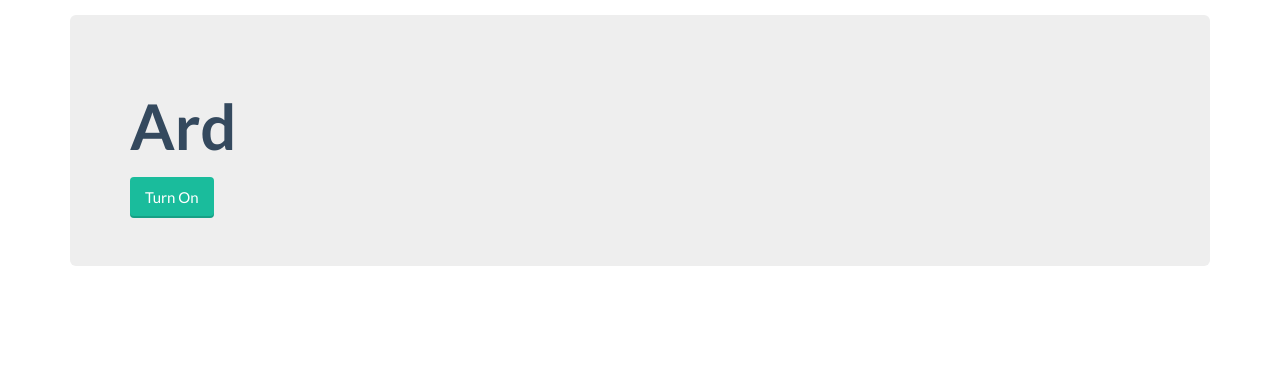
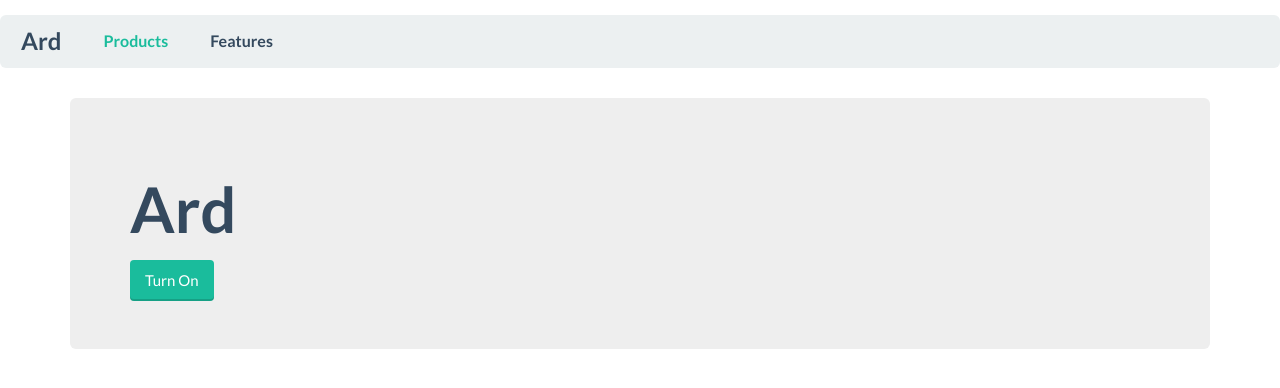
Before and after one commit to vck/ard, a plain HTML site: page index.html in a window 1280 px wide. Drawn offline with Linux system fonts and the light colour scheme.

Commit message:
Added navbar

```diff
--- a/index.html
+++ b/index.html
@@ -21,6 +21,20 @@
     <![endif]-->
   </head>
   <body>
+    <nav class="navbar navbar-default" role="navigation">
+      <div class="navbar-header">
+        <button type="button" class="navbar-toggle" data-toggle="collapse" data-target="#navbar-collapse-01">
+          <span class="sr-only">Toggle navigation</span>
+        </button>
+        <a class="navbar-brand">Ard</a>
+      </div>
+      <div class="collapse navbar-collapse" id="navbar-collapse-01">
+        <ul class="nav navbar-nav">
+          <li class="active"><a href="#fakelink">Products</a></li>
+          <li><a href="#fakelink">Features</a></li>
+        </ul>
+      </div><!-- /.navbar-collapse -->
+    </nav><!-- /navbar -->
     <div class="container">
         <div class="jumbotron">
           <h1>Ard</h1>
```
